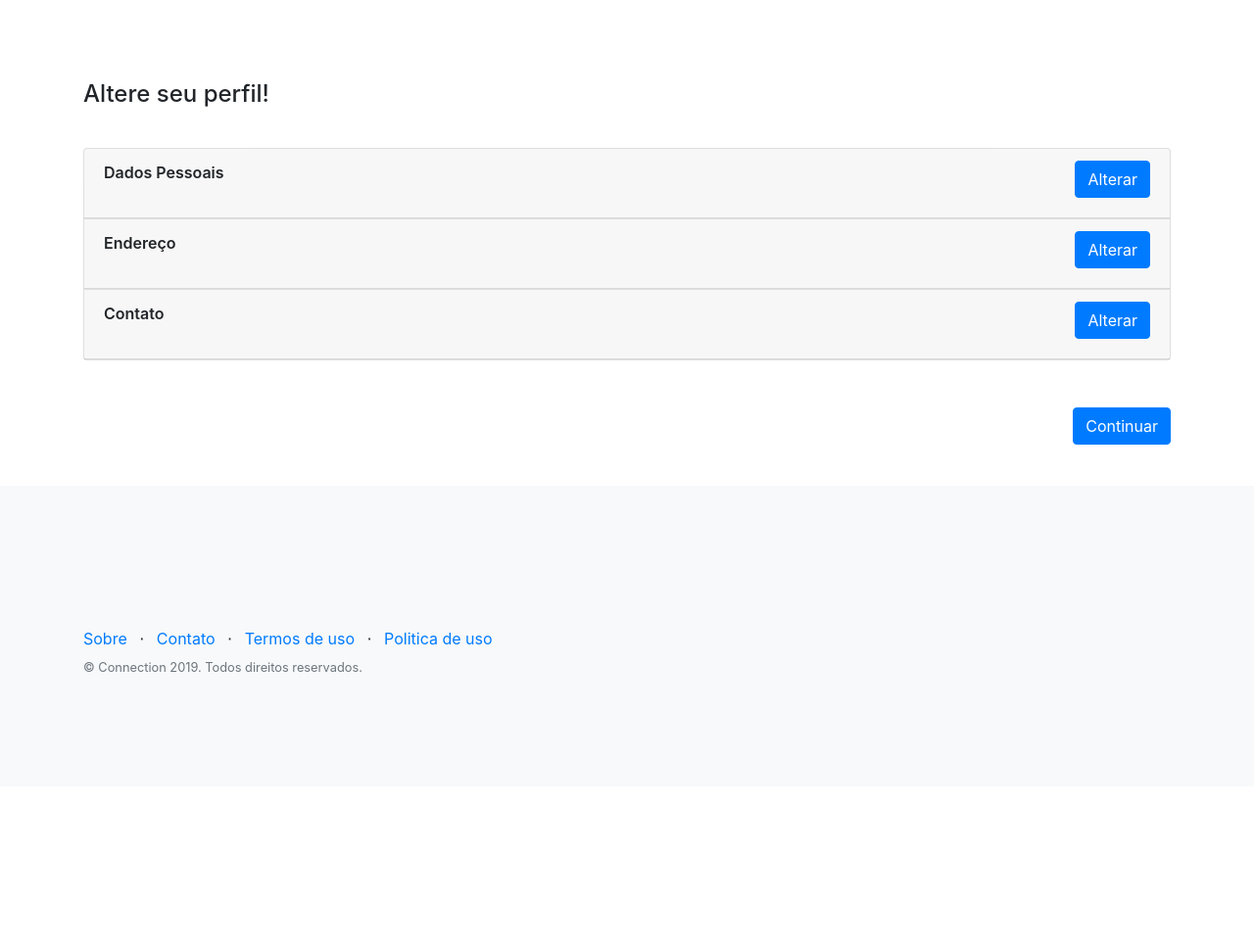
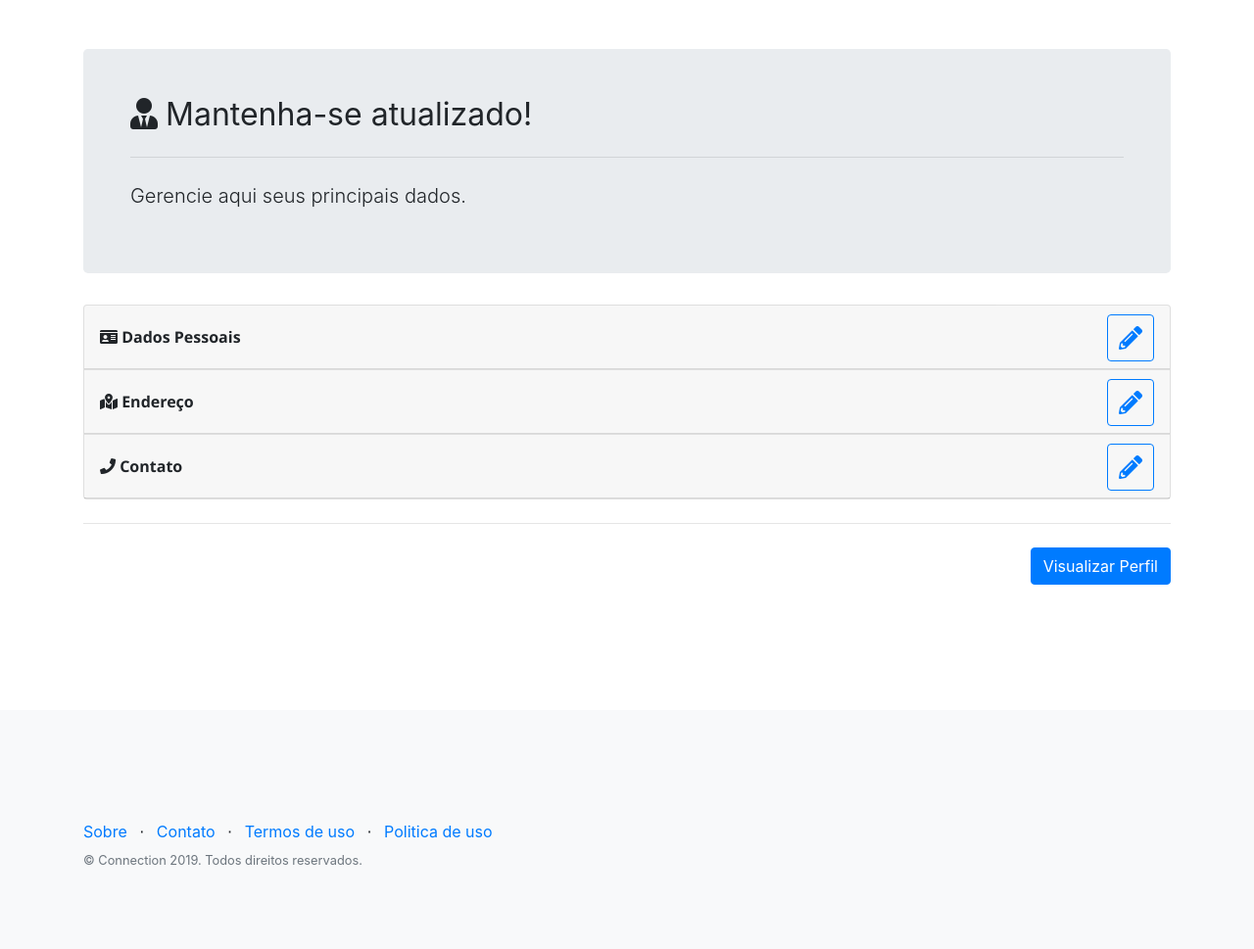
Before and after one commit to Eduardo-RibeiroJ/prjTCC, a PHP site: page /candidato_alterar.php in a window 1280 px wide. Shown: the part 62-1031 px from the top of the page at 98% size. Before the commit the page ends 748 px from the top, so only its background shows below. Run offline with PHP 8.4, Linux system fonts and the light colour scheme; data that the repository does not hold is empty; some libraries are stand-ins or nearby versions.

Commit message:
Formação e Dados pessoais funcionando e OK

```diff
--- a/JS/ajax.js
+++ b/JS/ajax.js
@@ -89,8 +89,6 @@ $(function(){
 
     $('#accordionTesteOnline').on('click', '#btnExcluir', function(e) {
 
-        console.log("rsrsrs");
-
         var cardAlvo = $(this).closest('.card');
 
         $.post('../PostAjax/excluir.php', {
@@ -136,15 +134,11 @@ $(function(){
 
     });
 
+    //************ SALVAR E ALTERAR DADOS PESSOAIS
+
     $('#accordionCandidatoDadosPessoais').on('click', '#btnAlterarSalvarDadosPessoais', function(e) {
 
         e.preventDefault();
-
-        if($("#btnAlterarSalvarDadosPessoais").html() == "Alterar") {
-
-            $("#btnAlterarSalvarDadosPessoais").html("Salvar");
-
-        } else {
 
         $.post('../PostAjax/alterar.php', {
             acao: "alterarCandidatoDadosPessoais",
@@ -158,24 +152,16 @@ $(function(){
         }, function(sucesso) {
 
             if(sucesso == true) {
-                $("#btnAlterarSalvarDadosPessoais").html("Alterar");
+                $("#btnAlterarDadosPessoais").click();
             } else {
                 alert('Erro: ' + sucesso);
             }
         });
-
-        }
     });
 
     $('#accordionCandidatoDadosPessoais').on('click', '#btnAlterarSalvarEndereco', function (e) {
 
         e.preventDefault();
-
-        if ($("#btnAlterarSalvarEndereco").html() == "Alterar") {
-
-            $("#btnAlterarSalvarEndereco").html("Salvar");
-
-        } else {
 
         $.post('../PostAjax/alterar.php', {
             acao: "alterarCandidatoEndereco",
@@ -189,24 +175,17 @@ $(function(){
         }, function (sucesso) {
 
             if (sucesso == true) {
-                    $("#btnAlterarSalvarEndereco").html("Alterar");
+                $("#btnAlterarEndereco").click();
             } else {
                 alert('Erro: ' + sucesso);
             }
         });
 
-        }
     });
 
     $('#accordionCandidatoDadosPessoais').on('click', '#btnAlterarSalvarContato', function (e) {
 
         e.preventDefault();
-
-        if ($("#btnAlterarSalvarContato").html() == "Alterar") {
-
-            $("#btnAlterarSalvarContato").html("Salvar");
-
-        } else {
 
         $.post('../PostAjax/alterar.php', {
             acao: "alterarCandidatoContato",
@@ -220,13 +199,12 @@ $(function(){
         }, function (sucesso) {
 
             if (sucesso == true) {
-                    $("#btnAlterarSalvarContato").html("Alterar");
+                $("#btnAlterarContato").click();
             } else {
                 alert('Erro: ' + sucesso);
             }
         });
 
-        }
     });
 
     //********** INSERIR, ALTERAR E APAGAR FORMAÇÃO
--- a/View/CSS/design.css
+++ b/View/CSS/design.css
@@ -71,11 +71,6 @@
 
     /*FORMATAÇÃO DE ITENS DO BOOTSTRAP */
 
-    footer.footer {
-        padding-top: 2rem;
-        padding-bottom: 2rem;
-    }
-
     .container {
         padding-top: 7rem;
         padding-bottom: 5rem;
@@ -86,15 +81,14 @@
         padding-bottom: 2rem
     }
 
-    .btn {
-        margin-bottom: 0.5em;
+    .card .card-header {
+        font-weight: 600;
+        padding: 0 1em 0 1em;
+        line-height: 4em;
+        font-family: 'Segoe UI';
     }
 
-    .card-header {
-        font-weight: 600;
-    }
-
-    .accordion .card-header:hover {
+    .card-header:hover {
         background-color: rgba(0,0,0,0.08);
     }
 
@@ -102,6 +96,14 @@
         font-size: 2em;
         padding: 0;
         font-weight: 400;
+    }
+
+    .card-header .btn {
+        font-size: 1.5em;
+        width: 2em;
+        height: 2em;
+        margin-top: 0.35em;
+        padding: 0;
     }
 
 
--- a/View/candidato_alterar.php
+++ b/View/candidato_alterar.php
@@ -18,31 +18,32 @@ $candidatoDAO->Listar($candidato);
 
 <div class="container">
 
-  <section>
+<div class="jumbotron p-3 p-md-5">
+    <div class="container p-0">
+      <h5 class="display-4 display-md-2"><i class="fas fa-user-tie d-none d-md-inline"> </i>Mantenha-se atualizado!</h1>
 
-    <div class="container-small">
-      <div class="row">
-        <div class=col>
-          <h4>Altere seu perfil!</h4>
-        </div>
+      <hr class="my-2 my-md-4">
+      <p class="lead">Gerencie aqui seus principais dados.</p>
     </div>
   </div>
 
+  <section>
 
     <div class="row">
       <div class="col">
 
         <div class="accordion" id="accordionCandidatoDadosPessoais">
 
-          <form>
-
             <input type="hidden" id="cpf" name="cpf" value="<?= $candidato->getCpf(); ?>">
 
             <div class="card">
 
               <div class="card-header" id="candidatoDadosPessoais">
+                <i class="fas fa-id-card"></i>
                 Dados Pessoais
-                <button name="btnAlterarSalvarDadosPessoais" id="btnAlterarSalvarDadosPessoais" class="btn btn-primary float-right" data-toggle="collapse" data-target="#collapsecandidatoDadosPessoais" aria-expanded="true" aria-controls="collapsecandidatoDadosPessoais">Alterar</button>
+                <button name="btnAlterarDadosPessoais" id="btnAlterarDadosPessoais" class="btn btn-outline-primary float-right" data-toggle="collapse" data-target="#collapsecandidatoDadosPessoais" aria-expanded="true" aria-controls="collapsecandidatoDadosPessoais">
+                  <i class="fas fa-pencil-alt"></i>
+                </button>
               </div>
 
               <div id="collapsecandidatoDadosPessoais" class="collapse" aria-labelledby="candidatoDadosPessoais" data-parent="#accordionCandidatoDadosPessoais">
@@ -113,6 +114,13 @@ $candidatoDAO->Listar($candidato);
 
                         </select>
                       </div>
+
+                      <div class="row d-flex justify-content-center">
+                        <div class="col d-flex justify-content-center">
+                          <button name="btnAlterarSalvarDadosPessoais" id="btnAlterarSalvarDadosPessoais" class="btn btn-primary">Salvar</button>
+                        </div>
+                      </div>
+
                     </div>
 
                   </div>
@@ -123,11 +131,14 @@ $candidatoDAO->Listar($candidato);
             <div class="card">
 
               <div class="card-header" id="candidatoEndereco">
+                <i class="fas fa-map-marked-alt"></i>
                 Endereço
-                <button name="btnAlterarSalvarEndereco" id="btnAlterarSalvarEndereco" class="btn btn-primary float-right" data-toggle="collapse" data-target="#collapsecandidatoEndereco" aria-expanded="true" aria-controls="collapsecandidatoEndereco">Alterar</button>
+                <button name="btnAlterarEndereco" id="btnAlterarEndereco" class="btn btn-outline-primary float-right" data-toggle="collapse" data-target="#collapseCandidatoEndereco" aria-expanded="true" aria-controls="collapseCandidatoEndereco">
+                  <i class="fas fa-pencil-alt"></i>
+                </button>
               </div>
 
-              <div id="collapsecandidatoEndereco" class="collapse" aria-labelledby="candidatoEndereco" data-parent="#accordionCandidatoDadosPessoais">
+              <div id="collapseCandidatoEndereco" class="collapse" aria-labelledby="candidatoEndereco" data-parent="#accordionCandidatoDadosPessoais">
 
                 <div class="card-body">
                   <div class="card-text">
@@ -162,6 +173,12 @@ $candidatoDAO->Listar($candidato);
                       </div>
                     </div>
 
+                    <div class="row">
+                      <div class="col">
+                        <button name="btnAlterarSalvarEndereco" id="btnAlterarSalvarEndereco" class="btn btn-primary float-right">Salvar</button>
+                      </div>
+                    </div>
+
                   </div>
                 </div>
               </div>
@@ -170,8 +187,11 @@ $candidatoDAO->Listar($candidato);
             <div class="card">
 
               <div class="card-header" id="candidatoContato">
+                <i class="fas fa-phone"></i>
                 Contato
-                <button name="btnAlterarSalvarContato" id="btnAlterarSalvarContato" class="btn btn-primary float-right" data-toggle="collapse" data-target="#collapsecandidatoContato" aria-expanded="true" aria-controls="collapsecandidatoContato">Alterar</button>
+                <button name="btnAlterarContato" id="btnAlterarContato" class="btn btn-outline-primary float-right" data-toggle="collapse" data-target="#collapsecandidatoContato" aria-expanded="true" aria-controls="collapsecandidatoContato">
+                  <i class="fas fa-pencil-alt"></i>
+                </button>
               </div>
 
               <div id="collapsecandidatoContato" class="collapse" aria-labelledby="candidatoContato" data-parent="#accordionCandidatoDadosPessoais">
@@ -213,20 +233,30 @@ $candidatoDAO->Listar($candidato);
                         </div>
                       </div>
 
+                      <div class="row">
+                        <div class="col d-flex justify-content-center">
+                          <button name="btnAlterarSalvarContato" id="btnAlterarSalvarContato" class="btn btn-primary">Salvar</button>
+                        </div>
+                      </div>
+
                   </div>
                 </div>
               </div>
             </div>
 
-          </form>
-
         </div>
       </div>
     </div>
 
+    <hr class="my-2 my-md-4">
+
+    <div class="row">
+      <div class="col">
+        <button href="candidato.php" class="btn btn-primary float-right" >Visualizar Perfil</button>
+      </div>
+    </div>
+
   </section>
-
-    <button name="btnContinuar" id="btnContinuar" class="btn btn-primary float-right" data-toggle="collapse">Continuar</button>
 
 </div>
 
--- a/View/candidato_inserir_formacao.php
+++ b/View/candidato_inserir_formacao.php
@@ -35,10 +35,10 @@ if (isset($_POST['btnContinuar'])) {
 
   <div class="jumbotron p-3 p-md-5">
     <div class="container p-0">
-      <h5 class="display-4 display-md-2"><i class="fas fa-graduation-cap d-none d-md-inline"> </i> Gerencie aqui suas formações!</h1>
+      <h5 class="display-4 display-md-2"><i class="fas fa-graduation-cap d-none d-md-inline"> </i>Queremos saber sobre suas formações acadêmicas!</h1>
 
       <hr class="my-2 my-md-4">
-      <p class="lead">Queremos saber suas formações acadêmicas!</p>
+      <p class="lead">Gerencie aqui tudo sobre as suas formações.</p>
     </div>
   </div>
 
--- a/View/header.php
+++ b/View/header.php
@@ -8,6 +8,7 @@
 
     <link rel="stylesheet" href="css/design.css">
     <link rel="stylesheet" href="css/bootstrap.min.css">
+    <link rel="stylesheet" href="https://use.fontawesome.com/releases/v5.7.2/css/all.css" integrity="sha384-fnmOCqbTlWIlj8LyTjo7mOUStjsKC4pOpQbqyi7RrhN7udi9RwhKkMHpvLbHG9Sr" crossorigin="anonymous">
 
 </head>
 <body>
--- a/View/headerRecrut.php
+++ b/View/headerRecrut.php
@@ -8,6 +8,7 @@
 
     <link rel="stylesheet" href="css/design.css">
     <link rel="stylesheet" href="css/bootstrap.css">
+    <link rel="stylesheet" href="https://use.fontawesome.com/releases/v5.7.2/css/all.css" integrity="sha384-fnmOCqbTlWIlj8LyTjo7mOUStjsKC4pOpQbqyi7RrhN7udi9RwhKkMHpvLbHG9Sr" crossorigin="anonymous">
 
 </head>
 <body>
```
Also changed, not shown: View/candidato_inserir.php (+16 -11 lines), View/testeOnline.php (+12 -25 lines), View/testeOnline_questao_inserir.php (+8 -10 lines). Lines whose indentation alone changed are shown as unchanged.
